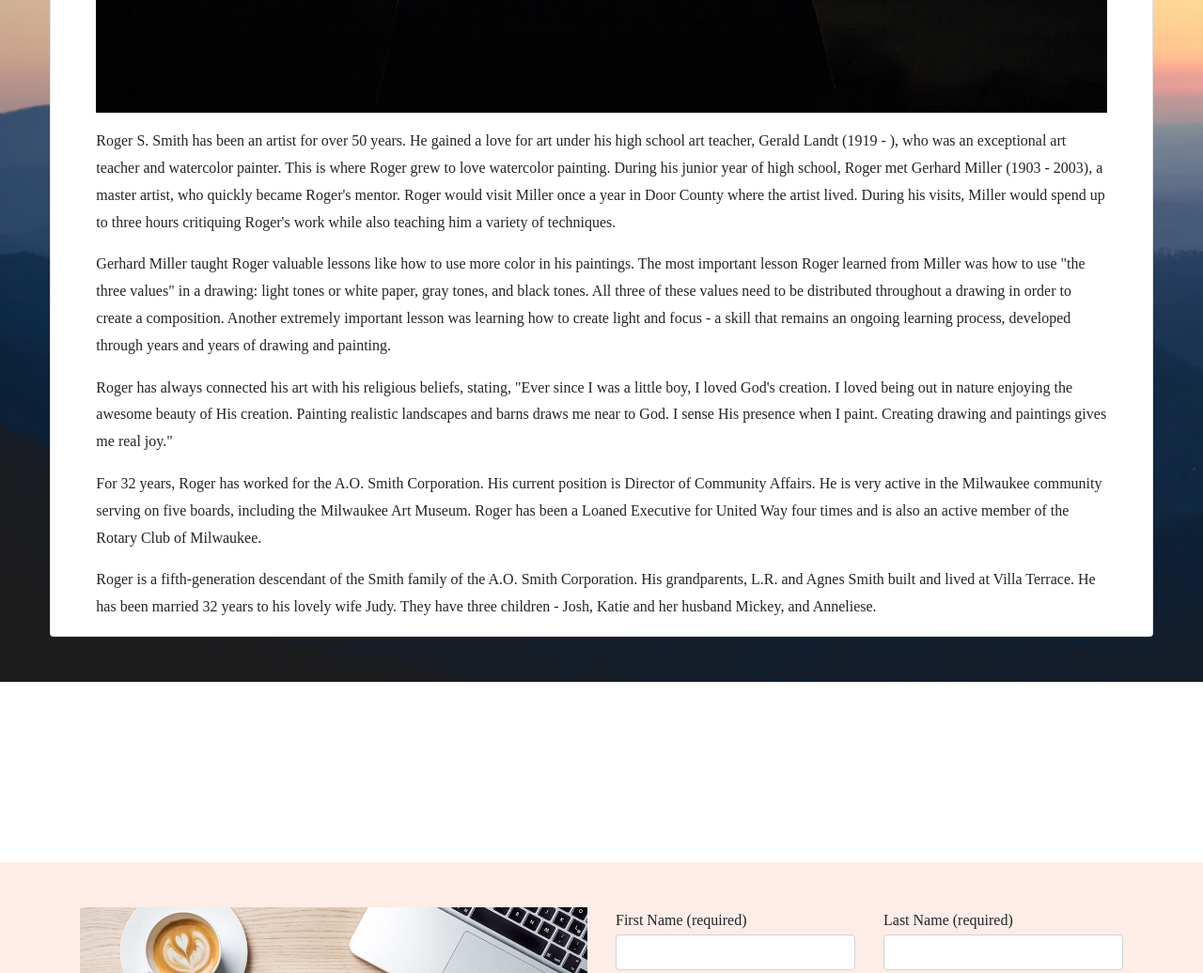
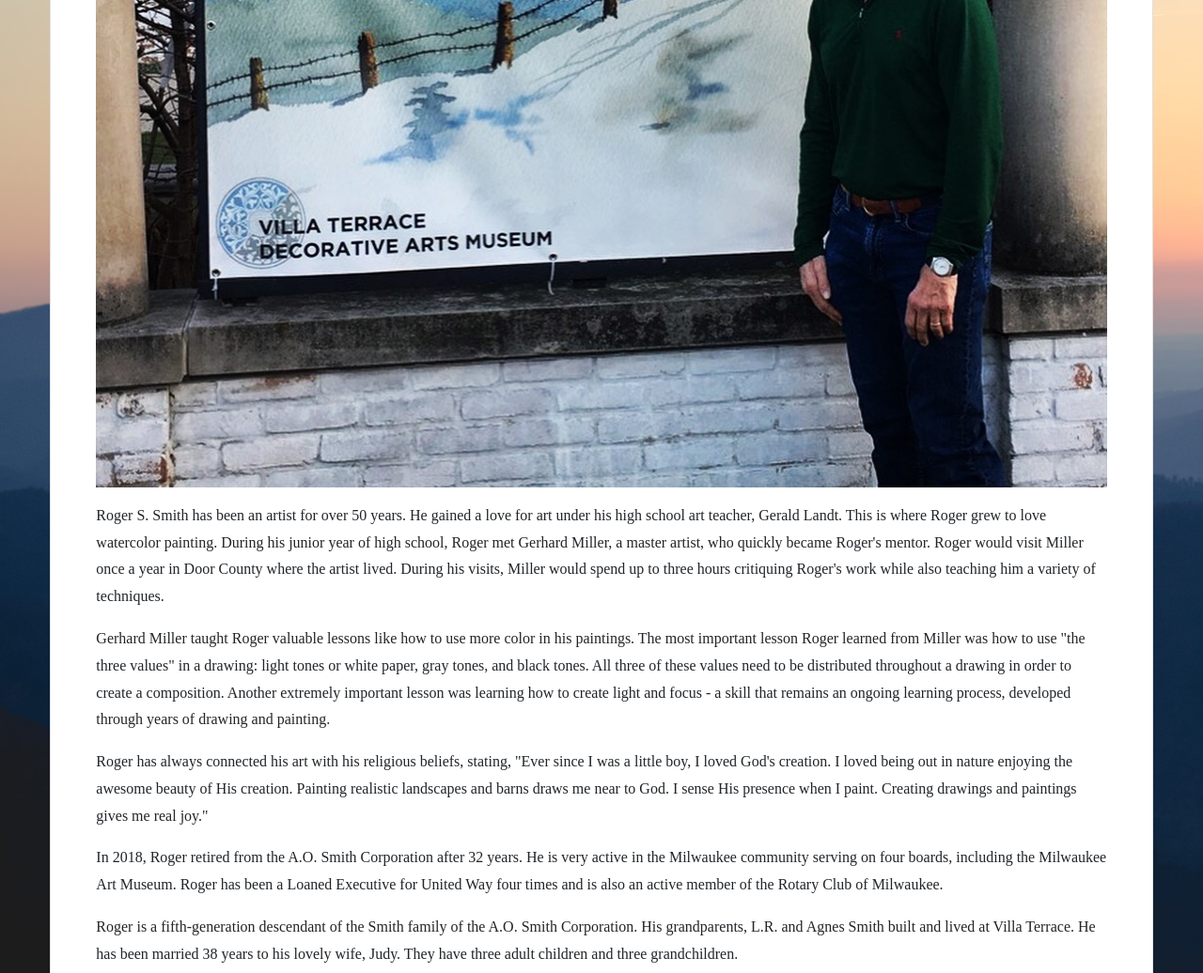
Before and after one commit to Al-byte/Wedding_QR, a plain HTML site: page index.html in a window 1280 px wide. Shown: the part 1500-2536 px from the top of the page at 94% size. Drawn offline with nearby package versions, Linux system fonts and the light colour scheme; a script that the page names is missing; a web font is replaced by a local one.

Commit message:
first commit

```diff
--- a/index.html
+++ b/index.html
@@ -84,13 +84,12 @@
     <div class="container-fluid">
       <div class="row py-5" id="Mabout">
         <div class="col-11 mx-auto card px-5">
-            <h2 class="pt-2 text-center">Roger Smith: Drawings & Watercolors</h2>
-            <img src="./resources/css/about.webp" class="w-100 pb-3" alt="">
+            <h2 class="py-4 text-center">Roger S. Smith Landscape Painter Artist's Watercolors and Drawings</h2>
+            <img src="./resources/css/about.JPG" class="w-100 pb-3 mx-auto" alt="">
             <p>Roger S. Smith has been an artist for over 50 years. He gained a love
-              for art under his high school art teacher, Gerald Landt (1919 - ), who
-              was an exceptional art teacher and watercolor painter. This is where
+              for art under his high school art teacher, Gerald Landt. This is where
               Roger grew to love watercolor painting. During his junior year of
-              high school, Roger met Gerhard Miller (1903 - 2003), a master artist,
+              high school, Roger met Gerhard Miller, a master artist,
               who quickly became Roger's mentor. Roger would visit Miller once a
               year in Door County where the artist lived. During his visits, Miller
               would spend up to three hours critiquing Roger's work while also teaching
@@ -103,19 +102,17 @@
               need to be distributed throughout a drawing in order to create a
               composition. Another extremely important lesson was learning how
               to create light and focus - a skill that remains an ongoing learning
-              process, developed through years and years of drawing and
-              painting.
+              process, developed through years of drawing and painting.
             </p>
             <p> Roger has always connected his art with his religious beliefs, stating,
               "Ever since I was a little boy, I loved God's creation. I loved being out
               in nature enjoying the awesome beauty of His creation. Painting
               realistic landscapes and barns draws me near to God. I sense His
-              presence when I paint. Creating drawing and paintings gives me real
+              presence when I paint. Creating drawings and paintings gives me real
               joy."
             </p>
-            <p>For 32 years, Roger has worked for the A.O. Smith Corporation. His
-              current position is Director of Community Affairs. He is very active in
-              the Milwaukee community serving on five boards, including the
+            <p>In 2018, Roger retired from the A.O. Smith Corporation after 32 years.
+              He is very active in the Milwaukee community serving on four boards, including the
               Milwaukee Art Museum. Roger has been a Loaned Executive for
               United Way four times and is also an active member of the Rotary
               Club of Milwaukee.
@@ -123,9 +120,8 @@
             <p>
               Roger is a fifth-generation descendant of the Smith family of the
               A.O. Smith Corporation. His grandparents, L.R. and Agnes Smith
-              built and lived at Villa Terrace. He has been married 32 years to his
-              lovely wife Judy. They have three children - Josh, Katie and her
-              husband Mickey, and Anneliese.
+              built and lived at Villa Terrace. He has been married 38 years to his
+              lovely wife, Judy. They have three adult children and three grandchildren.
             </p>
         </div>
       </div>
--- a/resources/css/index.css
+++ b/resources/css/index.css
@@ -153,7 +153,7 @@
 
 
   header {
-      background-image: url('./banner.jpg');
+      background-image: url('./banner.png');
       background-repeat: no-repeat;
       background-size: cover;
   }
```
Also changed, not shown: resources/css/about-img-1.jpg (deleted), resources/css/about-img-2.jpg (deleted), resources/css/about-img-3.jpg (deleted), resources/css/about-me.jpg (deleted), resources/css/about.JPG (added), resources/css/banner.png (added), resources/css/crop.jpg (deleted), resources/css/email-icon.png (deleted), resources/css/jumbotron - Copy.jpg (deleted), resources/css/jumbotron-2.jpg (deleted), resources/css/jumbotron-3.jpg (deleted), resources/css/jumbotron.jpg (deleted), resources/css/logo.jpg (deleted), resources/css/watercolor.png (deleted).
